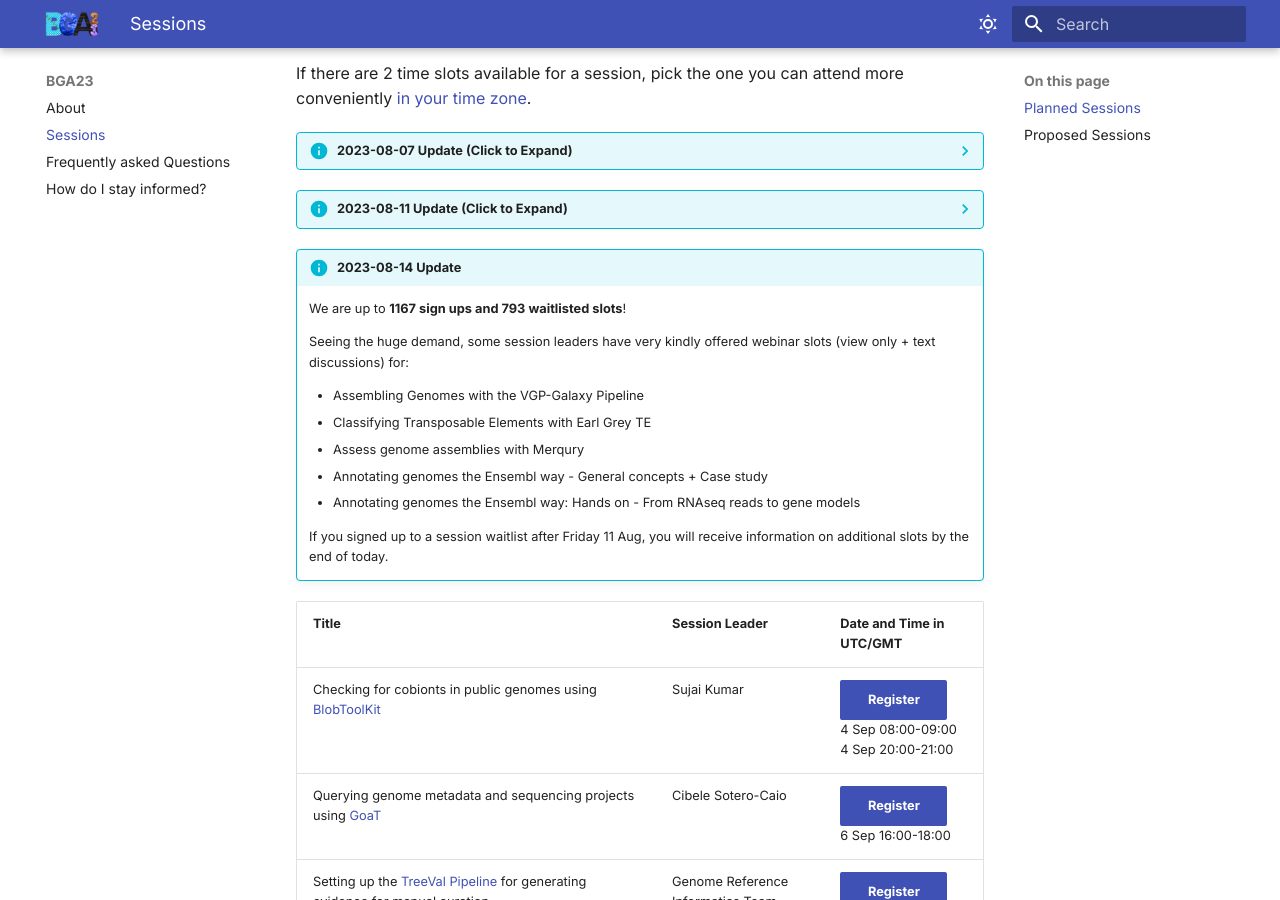
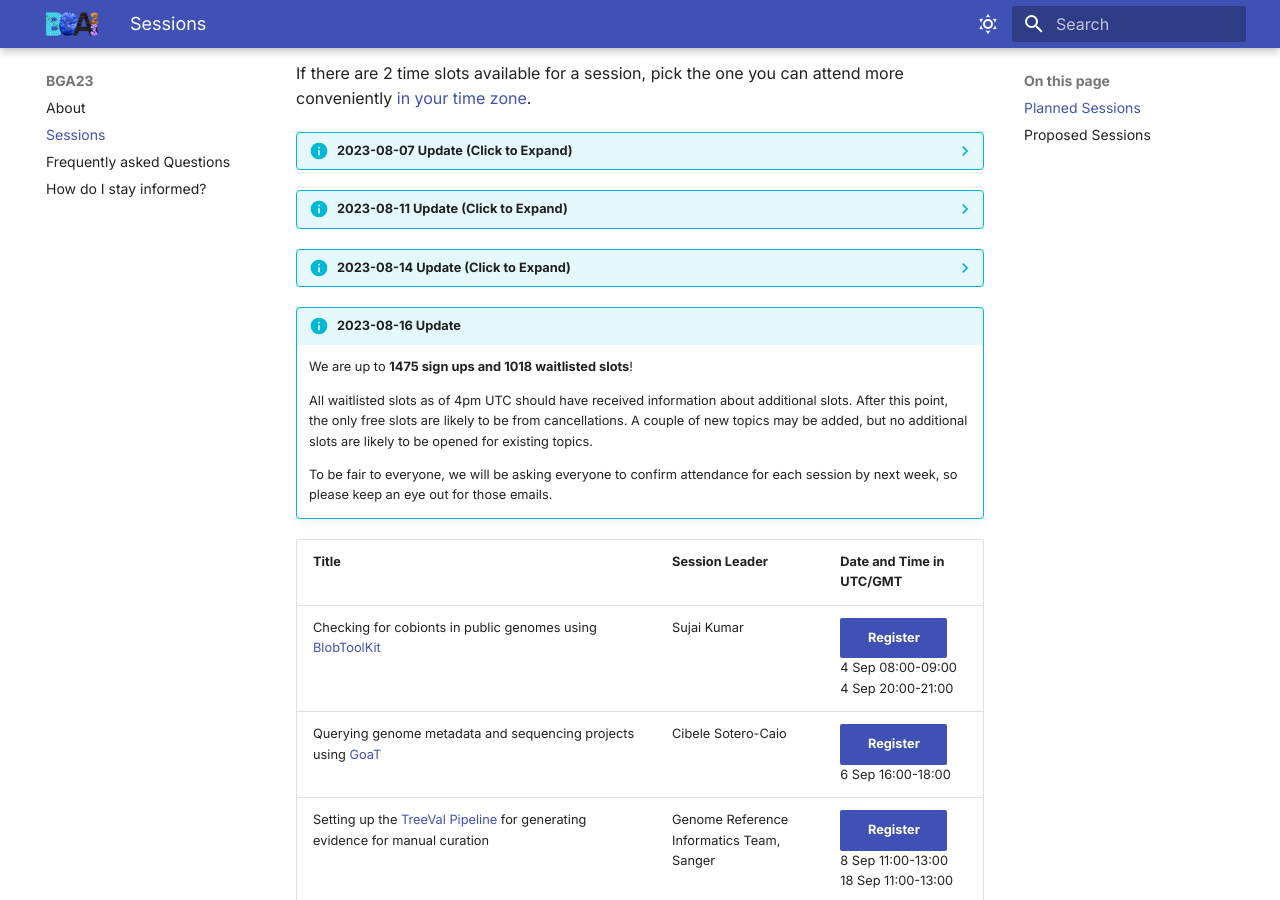
Before and after one commit to tol-training/tol-training.github.io, an MkDocs documentation site: the page built from docs/sessions.md, in a window 1280 px wide and 900 px high, scrolled down 330 px. Built offline with MkDocs 1.6.1 and Material for MkDocs 9.7.7, drawn with Linux system fonts in a browser that asks for light colours.

Commit message:
update sessions

```diff
--- a/docs/sessions.md
+++ b/docs/sessions.md
@@ -27,7 +27,7 @@ If there are 2 time slots available for a session, pick the one you can attend m
     - "Introduction to NextFlow for Genomics" two new sessions added 20 Sep 23:00-01:00, and 26 Sep 16:00-18:00
     - "[EASEL](https://gitlab.com/PlantGenomicsLab/easel){: target="_blank"} (Efficient, Accurate, Scalable Eukaryotic modeLs): software for eukaryotic structural and functional genome annotation" new session added 29 Sep 03:00-05:00
 
-!!! info "**2023-08-14 Update**"
+??? info "**2023-08-14 Update** (Click to Expand)"
     We are up to **1167 sign ups and 793 waitlisted slots**!
 
     Seeing the huge demand, some session leaders have very kindly offered webinar slots (view only + text discussions) for:
@@ -39,6 +39,13 @@ If there are 2 time slots available for a session, pick the one you can attend m
     - Annotating genomes the Ensembl way: Hands on - From RNAseq reads to gene models
 
     If you signed up to a session waitlist after Friday 11 Aug, you will receive information on additional slots by the end of today.
+
+!!! info "**2023-08-16 Update**"
+    We are up to **1475 sign ups and 1018 waitlisted slots**!
+
+    All waitlisted slots as of 4pm UTC should have received information about additional slots. After this point, the only free slots are likely to be from cancellations. A couple of new topics may be added, but no additional slots are likely to be opened for existing topics.
+
+    To be fair to everyone, we will be asking everyone to confirm attendance for each session by next week, so please keep an eye out for those emails.
 
 | Title | Session Leader | Date and Time in UTC/GMT |
 |-------|----------------|--------------------------|
```
